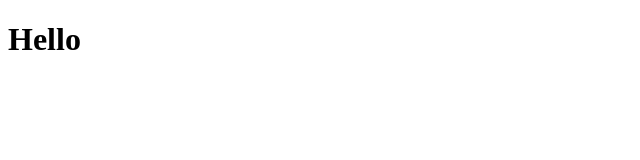
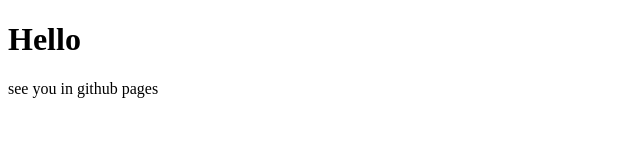
Before and after one commit to lohkwaihee/turbo-tribble, a plain HTML site: page index.html in a window 1280 px wide. Shown: the whole page, without its empty margins (0-640 px from the left). Drawn offline with Linux system fonts and the light colour scheme.

Commit message:
Update index.html

```diff
--- a/index.html
+++ b/index.html
@@ -8,5 +8,6 @@
 </head>
 <body>
   <h1>Hello</h1>
+  <p>see you in github pages</p>
 </body>
 </html>
```
